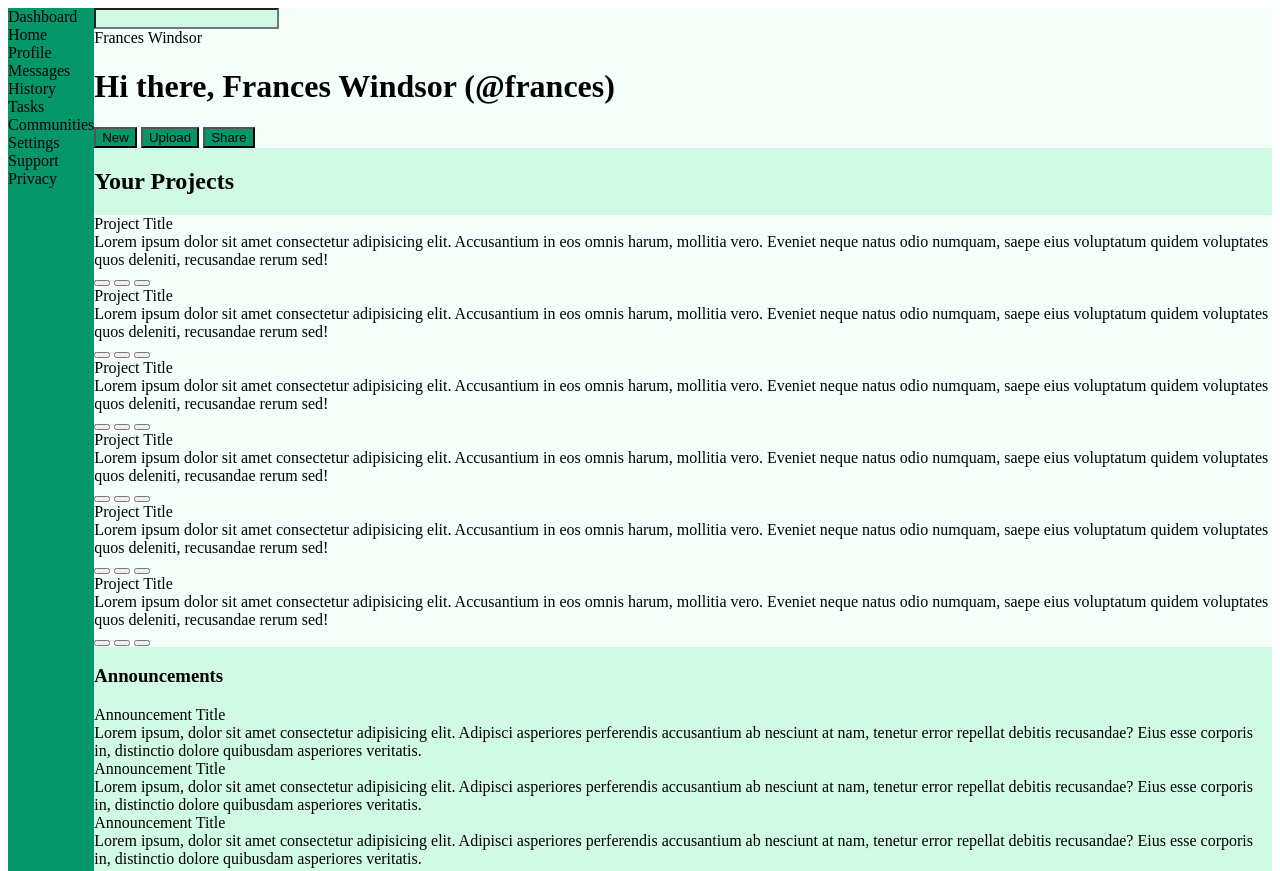
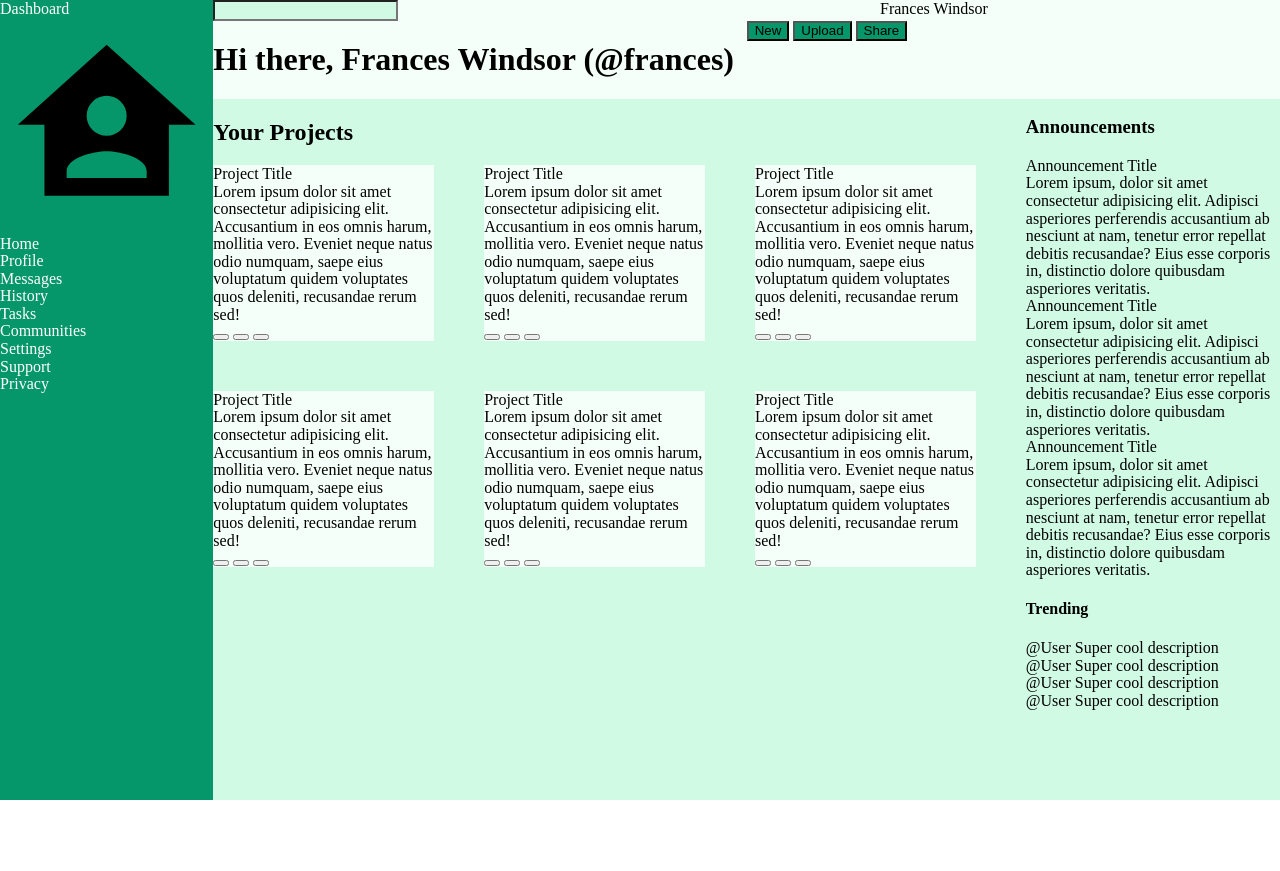
Before and after one commit to girl-on-a-string/TOP_admin-dashboard, a plain HTML site: page index.html in a window 1280 px wide. Shown: the top 871 px of the page. After the commit the page ends 800 px from the top, so only its background shows below. Drawn offline with Linux system fonts and the light colour scheme.

Commit message:
basic layout created

```diff
--- a/index.html
+++ b/index.html
@@ -16,6 +16,7 @@
             <!-- insert imgs for all -->
              <div id="group-one">
                 <div>
+                    <svg xmlns="http://www.w3.org/2000/svg" viewBox="0 0 24 24"><title>home-account</title><path d="M12,3L2,12H5V20H19V12H22L12,3M12,8.75A2.25,2.25 0 0,1 14.25,11A2.25,2.25 0 0,1 12,13.25A2.25,2.25 0 0,1 9.75,11A2.25,2.25 0 0,1 12,8.75M12,15C13.5,15 16.5,15.75 16.5,17.25V18H7.5V17.25C7.5,15.75 10.5,15 12,15Z" /></svg>
                     <span>Home</span>
                 </div>
                 <div>
@@ -72,6 +73,7 @@
                 </div>
             </div>
         </header>
+        <div id="main-content">
             <div id="projects">
                 <h2>Your Projects</h2>
                 <div id="projects-container">
@@ -201,6 +203,7 @@
                     </div>
                 </div>
             </div>
+        </div>
     </main>
 </body>
 </html>
--- a/index.scss
+++ b/index.scss
@@ -5,10 +5,24 @@
     --main-bg: #d1fae5;
     --aside-btns: #059669;
     --card-accent: ;
+    --txt-light: white;
+    --txt-mid: ;
+    --txt-dark: ;
+
+    --standard-gap: 3.125rem;
+}
+
+* {
+    box-sizing: border-box;
+    line-height: 1.1;
 }
 
 body {
-    display: flex;
+    display: grid;
+    grid-template-columns: 1fr 5fr;
+    margin: 0;
+    height: 100vh;
+    width: 100vw;
 }
 
 //colors
@@ -25,11 +39,38 @@ main, #search-bar {
     background-color: var(--main-bg);
 }
 
+aside {
+    color: var(--txt-light);
+}
+
 //aside
 
 
 //header
 
+header {
+    #search-post {
+        display: grid;
+        grid-template-columns: 5fr 3fr;
+    }
 
+    #post {
+        display: grid;
+        grid-template-columns: repeat(2, 1fr);
+    }
+}
 
 //main
+
+#main-content {
+    display: grid;
+    grid-template-columns: 6fr 2fr;
+    gap: var(--standard-gap);
+
+    #projects-container {
+        display: grid;
+        grid-template-columns: repeat(3, 1fr);
+        grid-template-rows: repeat(3, 1fr);
+        gap: var(--standard-gap);
+    }
+}
```
Also changed, not shown: dist/index.css, 1 other file. Lines whose indentation alone changed are shown as unchanged.
